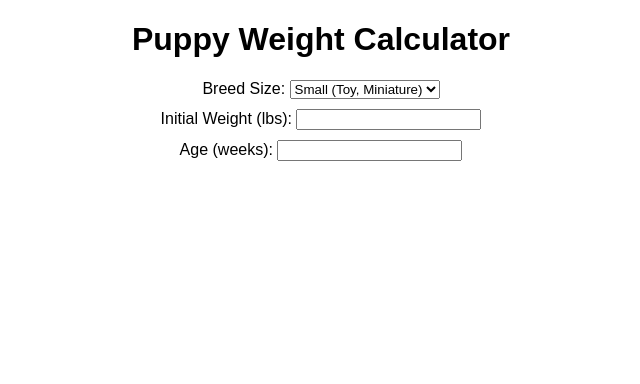
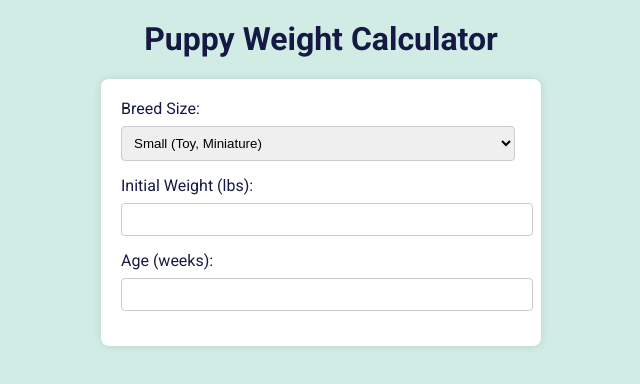
Before and after one commit to john-jz/Puppy-Weight-Calculator, a plain HTML site: page index.html in a window 1280 px wide. Shown: the whole page, without its empty margins (319-959 px from the left). Drawn offline with Linux system fonts and the light colour scheme.

Commit message:
-Added Theming

```diff
--- a/styles.css
+++ b/styles.css
@@ -1,16 +1,64 @@
 /* styles.css */
 
+/* Body styles */
 body {
-  font-family: 'Arial', sans-serif;
-  text-align: center;
-  margin: 20px;
+  font-family: 'Roboto', Arial, sans-serif;
+  margin: 0;
+  padding: 0;
+  background-color: #d0ece4;
+  color: #161944;
 }
 
+/* Header styles */
+h1 {
+  text-align: center;
+  margin-top: 20px;
+}
+
+/* Form styles */
 form {
   max-width: 400px;
   margin: 0 auto;
+  padding: 20px;
+  background-color: #ffffff;
+  border-radius: 8px;
+  box-shadow: 0 0 10px rgba(0, 0, 0, 0.1);
 }
 
-input, select, button {
-  margin-bottom: 10px;
+label {
+  display: block;
+  margin-bottom: 8px;
+  color: #161944;
 }
+
+input[type="number"],
+select {
+  width: calc(100% - 6px);
+  padding: 8px;
+  margin-bottom: 15px;
+  border-radius: 4px;
+  border: 1px solid #ccc;
+}
+
+button {
+  display: block;
+  font-family: 'Roboto';
+  width: 100%;
+  padding: 10px;
+  border: none;
+  border-radius: 5px;
+  background-color: #161944;
+  color: #ffffff;
+  cursor: pointer;
+  transition: background-color 0.3s ease;
+}
+
+button:hover {
+  background-color: #2c2f6b;
+}
+
+/* Result styles */
+#result {
+  margin-top: 20px;
+  text-align: center;
+}
```
